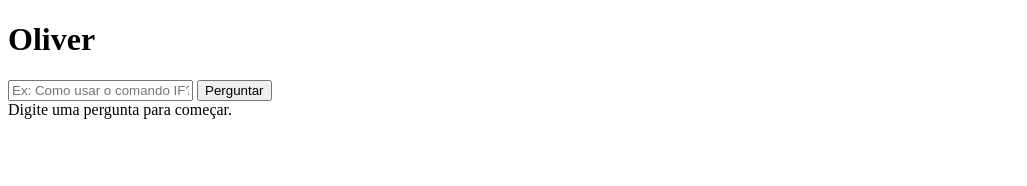
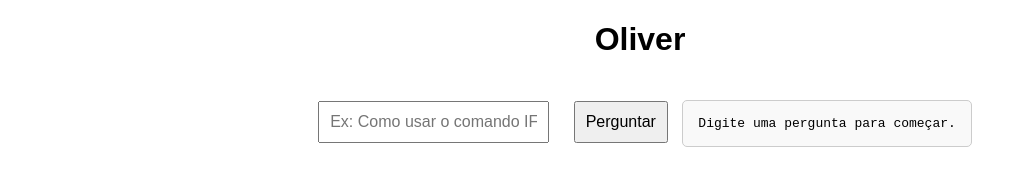
Before and after one commit to mano-tekitos/Oliver, a plain HTML site: page index.html in a window 1280 px wide. Shown: the whole page, without its empty margins (0-1027 px from the left). Drawn offline with Linux system fonts and the light colour scheme.

Commit message:
Update index.html

```diff
--- a/index.html
+++ b/index.html
@@ -6,6 +6,28 @@
     <title>Oliver</title>
 </head>
 <body>
+    <style>
+         body {
+            font-family: Arial, sans-serif;
+            text-align: center;
+            margin: 20px;
+        }
+        input, button {
+            margin: 10px;
+            padding: 10px;
+            font-size: 16px;
+        }
+        #output {
+            margin-top: 20px;
+            padding: 15px;
+            background-color: #f9f9f9;
+            border: 1px solid #ccc;
+            border-radius: 5px;
+            font-family: monospace;
+            text-align: left;
+            display: inline-block;
+        }
+    </style>
 
 <h1>Oliver</h1>
  <input type="text" id="userInput" placeholder="Ex: Como usar o comando IF?">
```
